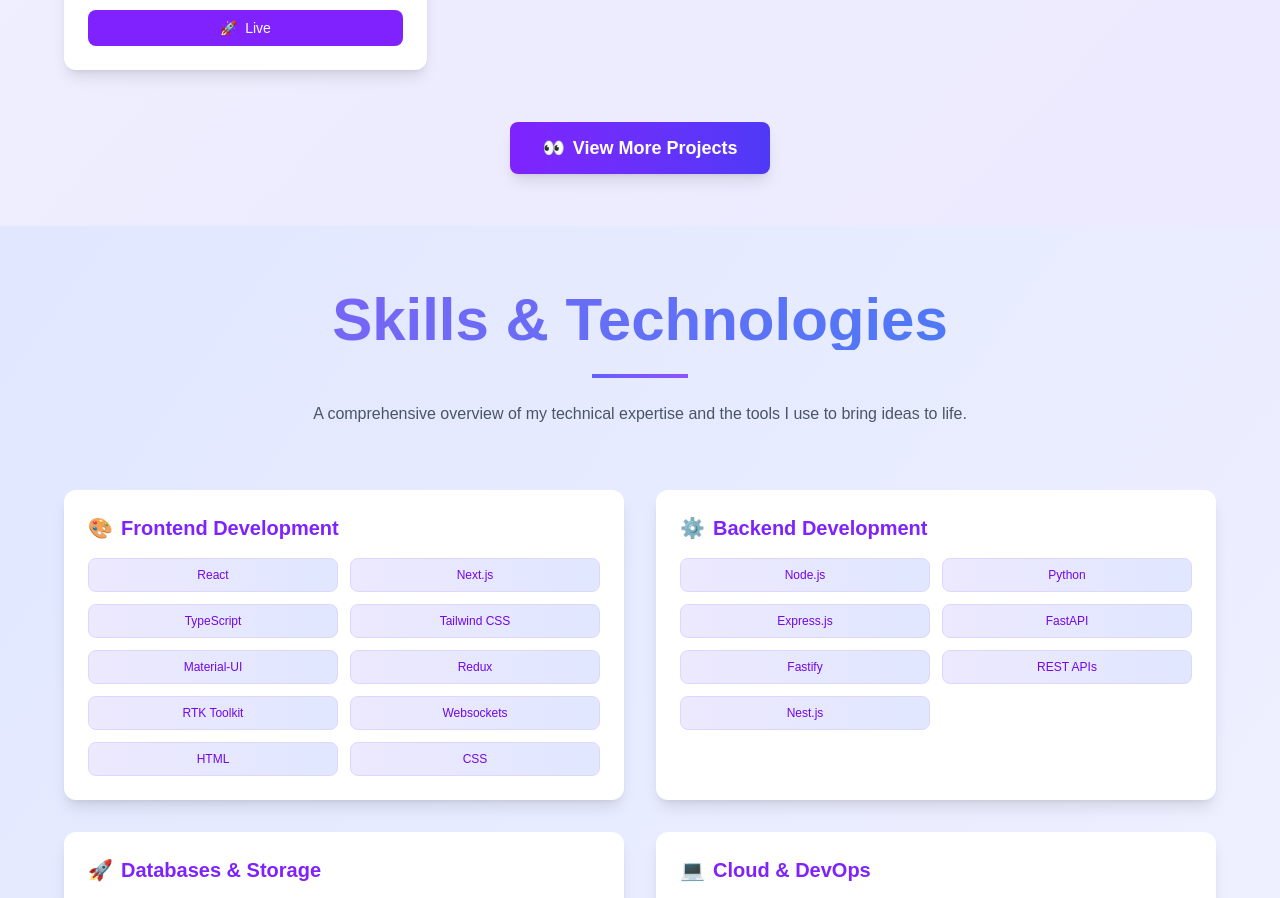
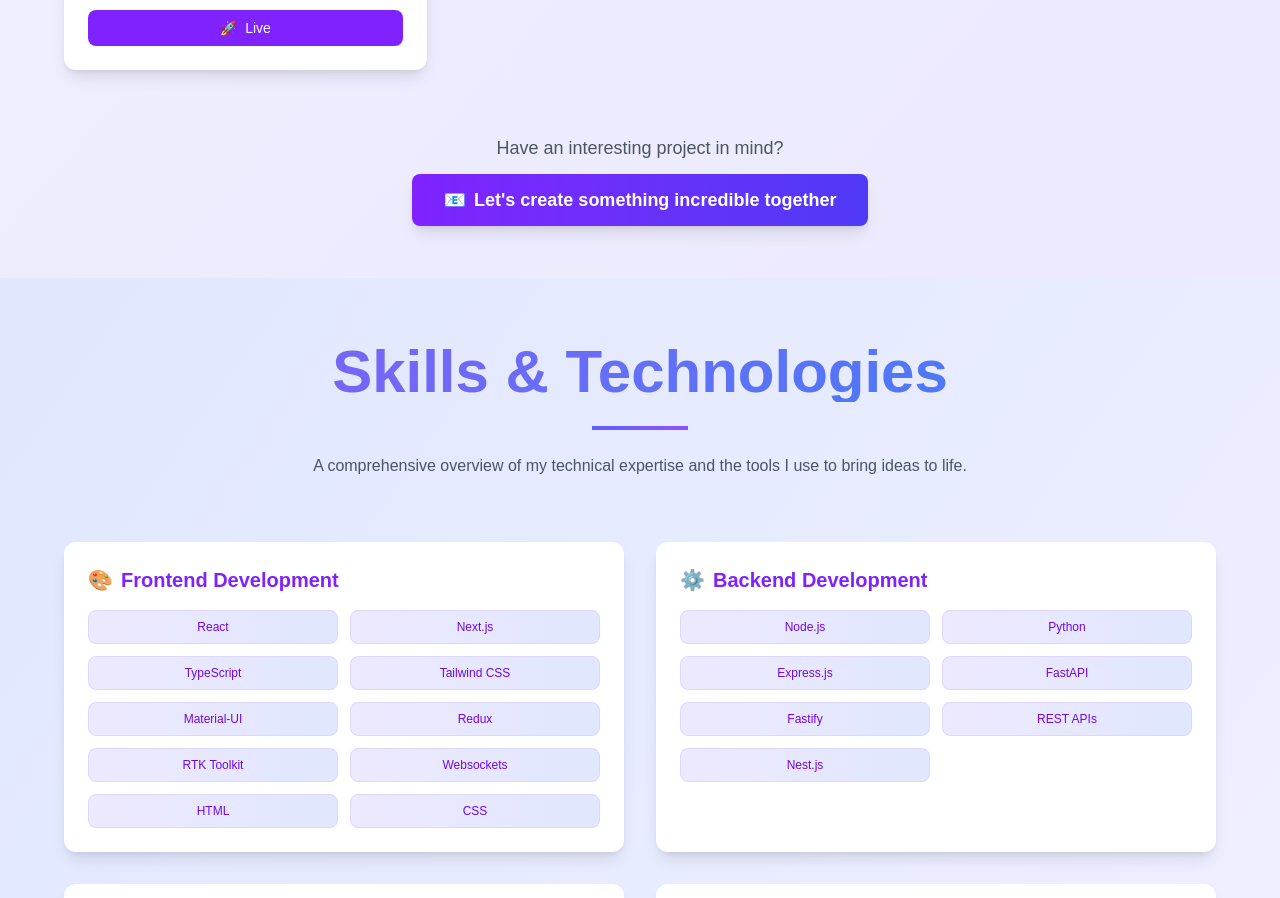
Before and after one commit to sohail-shrestha/portfolio, a Next.js app: page / in a window 1280 px wide. Shown: the part 5400-6298 px from the top of the page. Built offline with nearby package versions, Linux system fonts and the light colour scheme.

Commit message:
feat: Refactor email handling in Footer and Hero components, and add email template for collaboration inquiries

```diff
--- a/src/app/_components/Footer.tsx
+++ b/src/app/_components/Footer.tsx
@@ -56,7 +56,7 @@ const Footer = () => {
             {[
               { url: aboutMe.github, icon: '🐙', label: 'GitHub' },
               { url: aboutMe.linkedin, icon: '💼', label: 'LinkedIn' },
-              { url: `mailto:${aboutMe.email}`, icon: '📧', label: 'Email' },
+              { url: aboutMe.getEmailLink(), icon: '📧', label: 'Email' },
             ].map((social, index) => (
               <motion.a
                 key={social.label}
@@ -86,7 +86,7 @@ const Footer = () => {
             className='mb-8'
           >
             <motion.a
-              href={`mailto:${aboutMe.email}`}
+              href={aboutMe.getEmailLink()}
               whileHover={{ scale: 1.05 }}
               whileTap={{ scale: 0.95 }}
               className='inline-block bg-gradient-to-r from-violet-600 to-indigo-600 text-white px-8 py-3 rounded-lg font-semibold hover:from-violet-700 hover:to-indigo-700 transition-all duration-300 shadow-lg hover:shadow-xl'
--- a/src/app/_components/Hero.tsx
+++ b/src/app/_components/Hero.tsx
@@ -161,7 +161,7 @@ const Hero = () => {
           {[
             { url: aboutMe.github, icon: '🐙', label: 'GitHub' },
             { url: aboutMe.linkedin, icon: '💼', label: 'LinkedIn' },
-            { url: `mailto:${aboutMe.email}`, icon: '📧', label: 'Email' },
+            { url: aboutMe.getEmailLink(), icon: '📧', label: 'Email' },
           ].map((social, index) => (
             <motion.a
               key={social.label}
--- a/src/app/_components/Projects.tsx
+++ b/src/app/_components/Projects.tsx
@@ -1,6 +1,6 @@
 'use client';
 import type { Project } from '@/data/portfolio';
-import { projects } from '@/data/portfolio';
+import { aboutMe, projects } from '@/data/portfolio';
 import { motion } from 'motion/react';
 
 const ProjectCard = ({
@@ -157,19 +157,26 @@ const Projects = () => {
           viewport={{ once: true }}
           className='text-center mt-16'
         >
+          <motion.p
+            initial={{ opacity: 0, y: 20 }}
+            whileInView={{ opacity: 1, y: 0 }}
+            transition={{ duration: 0.6, delay: 0.7 }}
+            viewport={{ once: true }}
+            className='text-gray-600 mb-6 text-lg'
+          >
+            Have an interesting project in mind?
+          </motion.p>
           <motion.div
             whileHover={{ scale: 1.05 }}
             whileTap={{ scale: 0.95 }}
             className='inline-block'
           >
             <a
-              href='https://github.com/sohailshrestha'
-              target='_blank'
-              rel='noopener noreferrer'
+              href={aboutMe.getEmailLink()}
               className='bg-gradient-to-r from-violet-600 to-indigo-600 text-white px-8 py-4 rounded-lg font-semibold text-lg hover:from-violet-700 hover:to-indigo-700 transition-all duration-300 shadow-lg hover:shadow-xl'
             >
-              <span className='mr-2'>👀</span>
-              View More Projects
+              <span className='mr-2'>📧</span>
+              Let&apos;s create something incredible together
             </a>
           </motion.div>
         </motion.div>
--- a/src/data/portfolio.ts
+++ b/src/data/portfolio.ts
@@ -322,6 +322,27 @@ export const achievements = {
 
 export const testimonials = [];
 
+export const emailTemplate = {
+  subject: "Let's Collaborate – Fullstack Opportunity Inquiry",
+  body: `Hi Sohail,
+
+I came across your portfolio and was impressed with your work! I'd love to explore a potential collaboration or opportunity with you.
+
+To help you better understand the role, here are a few quick details:
+
+- The position is [Full-time / Contract], and the contract duration is [if applicable].
+- The company is [Product-based / Service-based].
+- Our current tech stack includes [mention relevant technologies].
+- The role involves [brief description of responsibilities].
+- Salary range: [mention range if applicable].
+
+I'd love to schedule a quick call to discuss this further. Are you available for a conversation this week?
+
+Looking forward to hearing from you!
+
+Best regards,`,
+};
+
 export const aboutMe = {
   name: 'Sohail Shrestha',
   title: 'Senior Software Engineer',
@@ -330,4 +351,9 @@ export const aboutMe = {
   github: 'https://github.com/sohail-shrestha',
   linkedin: 'https://www.linkedin.com/in/sohail-shrestha-84a04a143/',
   resume: '/Sohail_Shresth_CV.pdf',
+  getEmailLink() {
+    const encodedSubject = encodeURIComponent(emailTemplate.subject);
+    const encodedBody = encodeURIComponent(emailTemplate.body);
+    return `mailto:${this.email}?subject=${encodedSubject}&body=${encodedBody}`;
+  },
 };
```
